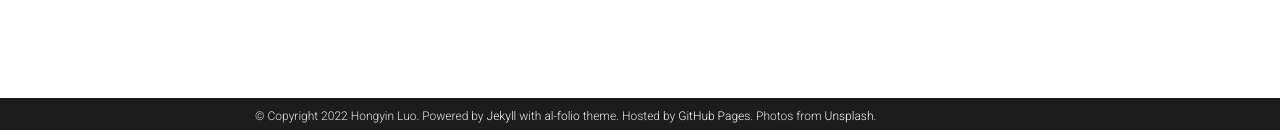
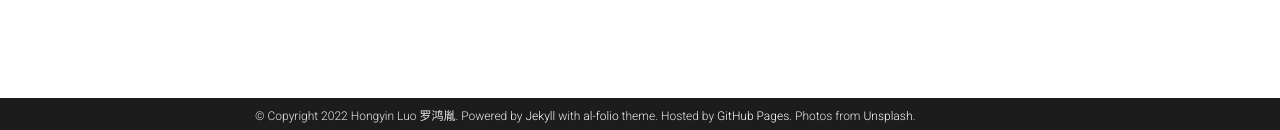
Before and after one commit to luohongyin/luohongyin.github.io, a Jekyll site: the page built from _pages/teaching.md, in a window 1280 px wide. Shown: the part 767-897 px from the top of the page. Built offline with Jekyll 4.4.1, drawn with Linux system fonts in a browser that asks for light colours; full-size pictures stand in for the smaller copies a plugin makes; comment, search, counter and statistics services are not loaded; a style sheet for code colours, icons or effects is not loaded.

Commit message:
update config

```diff
--- a/_config.yml
+++ b/_config.yml
@@ -5,7 +5,7 @@
 title: Hongyin Luo # the website title (if blank, full name will be used instead)
 first_name: Hongyin
 middle_name:
-last_name: Luo
+last_name: Luo 罗鸿胤
 email: hyluo@mit.edu
 description: > # the ">" symbol means to ignore newlines until "footer_text:"
   A simple, whitespace theme for academics. Based on [*folio](https://github.com/bogoli/-folio) design.
@@ -33,7 +33,7 @@
 
 # repo color theme
 repo_theme_light: default       # https://github.com/anuraghazra/github-readme-stats/blob/master/themes/README.md
-repo_theme_dark: dark           # https://github.com/anuraghazra/github-readme-stats/blob/master/themes/README.md
+repo_theme_dark: light           # https://github.com/anuraghazra/github-readme-stats/blob/master/themes/README.md
 
 # -----------------------------------------------------------------------------
 # RSS Feed
```
